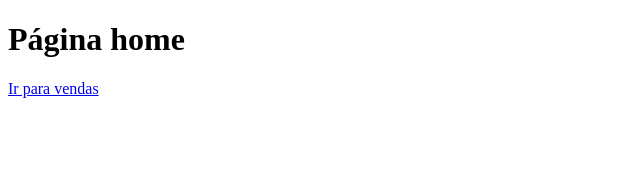
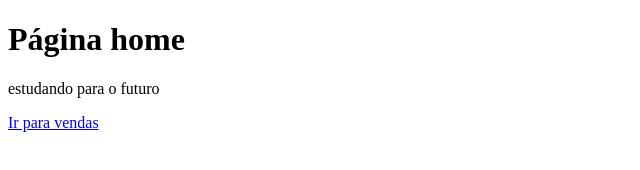
Before and after one commit to Gustavo-Rodriguess/aulagithub, a plain HTML site: page index.html in a window 1280 px wide. Shown: the whole page, without its empty margins (0-640 px from the left). Drawn offline with Linux system fonts and the light colour scheme.

Commit message:
colocado texto

```diff
--- a/index.html
+++ b/index.html
@@ -8,6 +8,7 @@
 </head>
 <body>
     <H1>Página home</H1>
+    <P>estudando para o futuro</P>
     <a href="vendas.html">Ir para vendas</a>
 
 </body>
```
